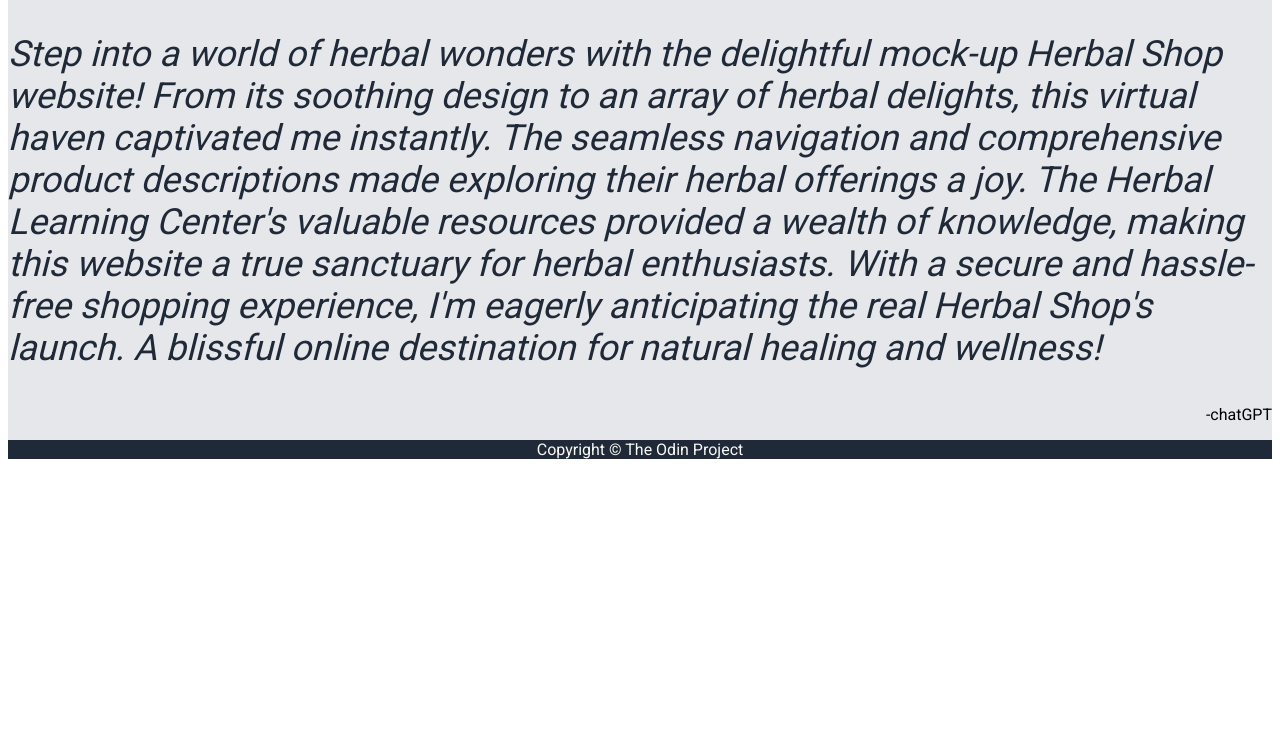
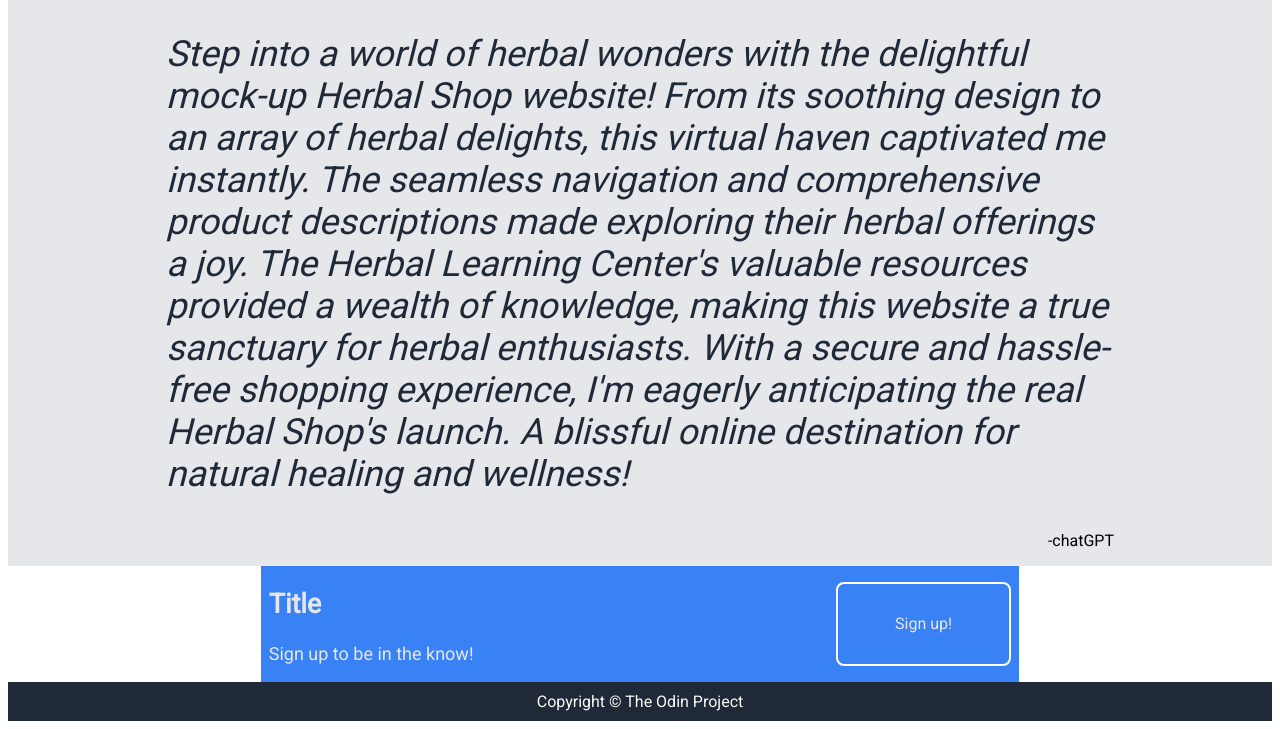
Before and after one commit to TLJB21/landing-page, a plain HTML site: page index.html in a window 1280 px wide. Shown: the part 854-1583 px from the top of the page. Before the commit the page ends 1321 px from the top, so only its background shows below. Drawn offline with Linux system fonts and the light colour scheme.

Commit message:
Completed rough version of page

```diff
--- a/index.html
+++ b/index.html
@@ -50,6 +50,17 @@
          <p class="cust">-chatGPT</p>
         </div>
     </div>
+    <div class="cta">
+        <div class="inner">
+          <div class="title">
+            <h2>Title</h2>
+            <p>Sign up to be in the know!</p>
+          </div>
+        </div>
+        <div class="action">
+          <a href="#" class="cta-button">Sign up!</a></button>
+        </div>
+      </div>
 
     <div class="footer">Copyright © The Odin Project</div>
 
--- a/style.css
+++ b/style.css
@@ -124,6 +124,10 @@
     font-family: Roboto;
 }
 
+.five {
+    width:75%;
+}
+
 .testimonial .review {
     color: #1F2937;
     font-style: italic;
@@ -134,6 +138,43 @@
     text-align: right;
 }
 
+.cta {
+    display: flex;
+    flex-direction: row;
+    align-items: center;
+    flex-wrap: wrap;
+    font-family: Roboto;
+    background-color: #3882F6;
+    margin-left: 20%;
+    margin-right:20%;
+}
+.cta .inner {
+    display: flex;
+    flex-grow:3;
+    flex-direction: column;
+    font-size: 18px;
+    color: #E5E7EB;
+    margin-left: 8px;
+}
+
+.action {
+    display: flex;
+    flex-grow:1;
+    margin-left:20px;
+    flex-direction: column;
+    line-height:80px;
+}
+
+.cta-button {
+    border:2px solid white;
+    border-radius: 8px;
+    text-align: center;
+    text-decoration: none;
+    margin-right:8px;
+    color:#E5E7EB;
+
+}
+
 .footer {
     display: flex;
     justify-content: center;
@@ -141,5 +182,6 @@
     font-family: Roboto;
     background-color: #1F2937;
     color: #F9FAF8;
+    padding: 10px;
 
 }
```
